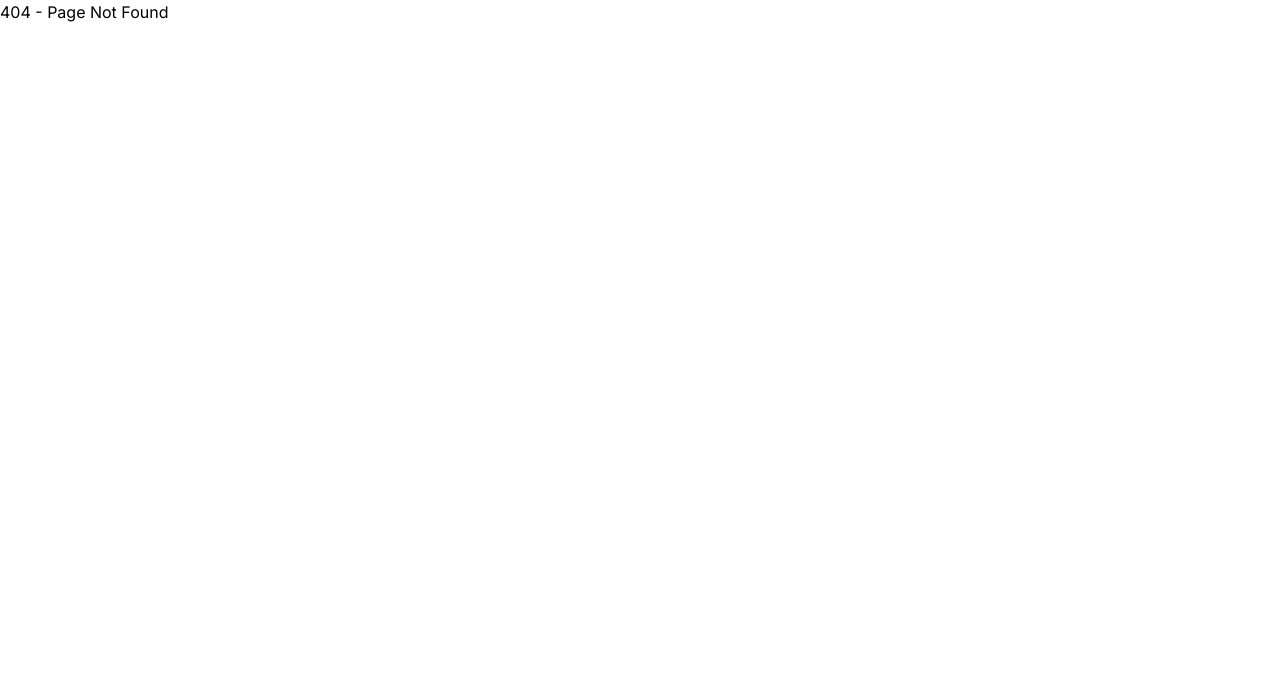
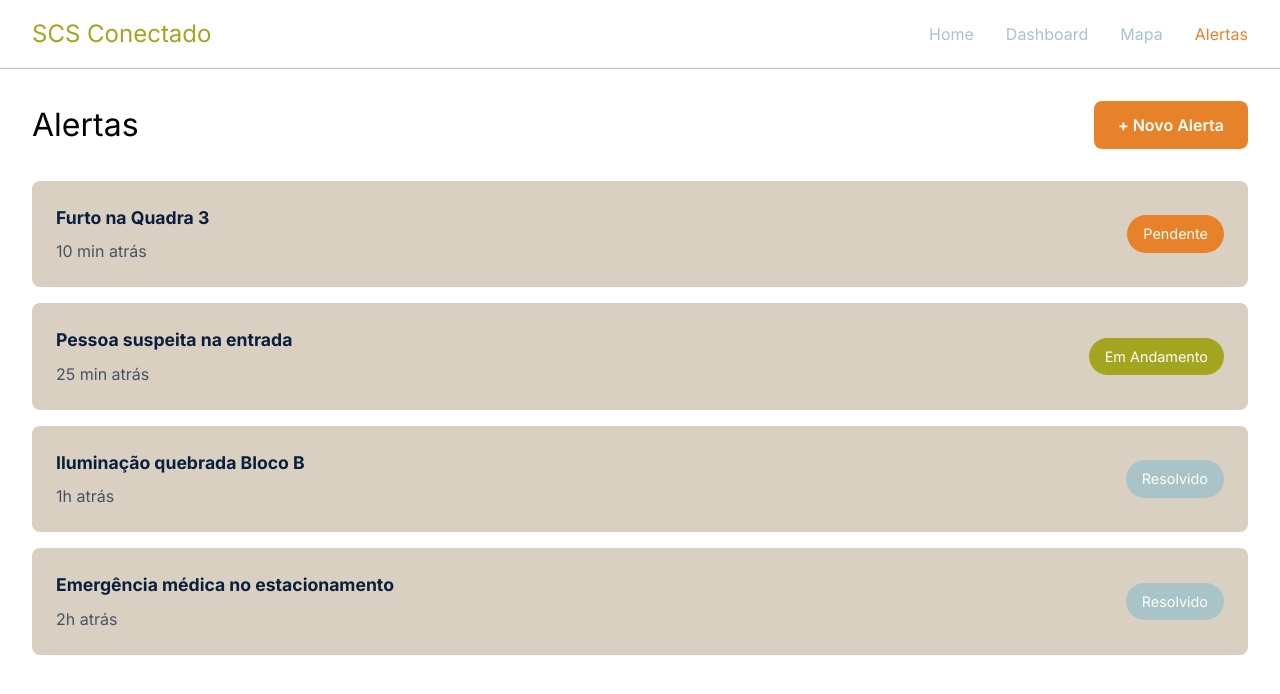
Before and after one commit to gathddu/SCSCON, a React (Vite) app in the folder client/: page /alerts in a window 1280 px wide. Before the commit this address had no page. Shown: the top 694 px of the page. Built offline with nearby package versions, Linux system fonts and the light colour scheme.

Commit message:
feat: add alerts page and list

```diff
--- a/client/src/App.tsx
+++ b/client/src/App.tsx
@@ -1,12 +1,14 @@
 import { Route, Switch } from 'wouter';
 import Home from './pages/Home';
 import Dashboard from './pages/Dashboard';
+import Alerts from './pages/Alerts';
 
 function App() {
   return (
     <Switch>
       <Route path="/" component={Home} />
       <Route path="/dashboard" component = {Dashboard} />
+      <Route path="/alerts" component = {Alerts} />
       <Route>
         <div className="min-h-screen flex items-center justify-center bg-[#0A1F3D] text-[#FFFEF5]">
           <h1>404 - Page Not Found</h1>
--- /dev/null
+++ b/client/src/pages/Alerts.tsx
@@ -0,0 +1,94 @@
+import { Link } from 'wouter';
+import { useState } from 'react';
+
+function Alerts() {
+  const [alerts] = useState([
+    { id: 1, type: 'theft', description: 'Furto na Quadra 3', status: 'pending', time: '10 min atrás' },
+    { id: 2, type: 'suspicious_individual', description: 'Pessoa suspeita na entrada', status: 'in_progress', time: '25 min atrás' },
+    { id: 3, type: 'poor_lighting', description: 'Iluminação quebrada Bloco B', status: 'resolved', time: '1h atrás' },
+    { id: 4, type: 'medical_emergency', description: 'Emergência médica no estacionamento', status: 'resolved', time: '2h atrás' },
+  ]);
+
+  const statusColors: Record<string, string> = {
+    pending: '#E8822A',
+    in_progress: '#A3A521',
+    resolved: '#A8C4C9',
+  };
+
+  const statusLabels: Record<string, string> = {
+    pending: 'Pendente',
+    in_progress: 'Em Andamento',
+    resolved: 'Resolvido',
+  };
+
+  return (
+    <div className="min-h-screen bg-[#0A1F3D] text-[#FFFEF5]" style={{ fontFamily: 'Inter, sans-serif' }}>
+      {/* Header */}
+      <header style={{
+        padding: '1rem 2rem',
+        borderBottom: '1px solid #A8C4C9',
+        display: 'flex',
+        justifyContent: 'space-between',
+        alignItems: 'center'
+      }}>
+        <h1 style={{ fontSize: '1.5rem', color: '#A3A521' }}>SCS Conectado</h1>
+        <nav style={{ display: 'flex', gap: '2rem' }}>
+          <Link href="/" style={{ color: '#A8C4C9', textDecoration: 'none' }}>Home</Link>
+          <Link href="/dashboard" style={{ color: '#A8C4C9', textDecoration: 'none' }}>Dashboard</Link>
+          <Link href="/map" style={{ color: '#A8C4C9', textDecoration: 'none' }}>Mapa</Link>
+          <Link href="/alerts" style={{ color: '#E8822A', textDecoration: 'none' }}>Alertas</Link>
+        </nav>
+      </header>
+
+      {/* Main Content */}
+      <main style={{ padding: '2rem' }}>
+        <div style={{ display: 'flex', justifyContent: 'space-between', alignItems: 'center', marginBottom: '2rem' }}>
+          <h2 style={{ fontSize: '2rem' }}>Alertas</h2>
+          <button style={{
+            padding: '0.75rem 1.5rem',
+            background: '#E8822A',
+            color: '#FFFEF5',
+            border: 'none',
+            borderRadius: '8px',
+            fontSize: '1rem',
+            cursor: 'pointer',
+            fontWeight: '600'
+          }}>
+            + Novo Alerta
+          </button>
+        </div>
+
+        {/* Alerts List */}
+        <div style={{ display: 'flex', flexDirection: 'column', gap: '1rem' }}>
+          {alerts.map(alert => (
+            <div key={alert.id} style={{
+              background: '#D9D0C1',
+              padding: '1.5rem',
+              borderRadius: '8px',
+              color: '#0A1F3D',
+              display: 'flex',
+              justifyContent: 'space-between',
+              alignItems: 'center'
+            }}>
+              <div>
+                <p style={{ fontWeight: 'bold', fontSize: '1.1rem' }}>{alert.description}</p>
+                <p style={{ opacity: 0.7, marginTop: '0.5rem' }}>{alert.time}</p>
+              </div>
+              <span style={{
+                background: statusColors[alert.status],
+                padding: '0.5rem 1rem',
+                borderRadius: '20px',
+                color: '#FFFEF5',
+                fontSize: '0.9rem'
+              }}>
+                {statusLabels[alert.status]}
+              </span>
+            </div>
+          ))}
+        </div>
+      </main>
+    </div>
+  );
+}
+
+export default Alerts;
```
